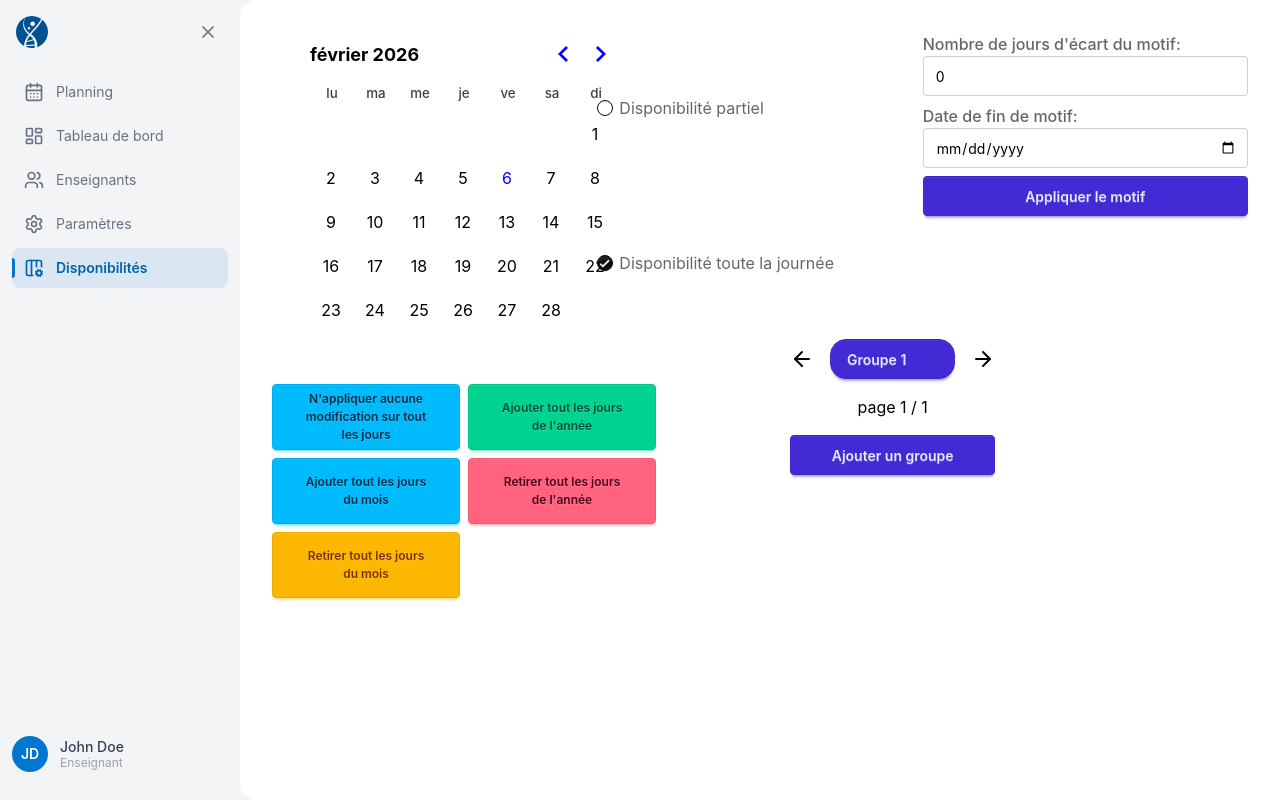
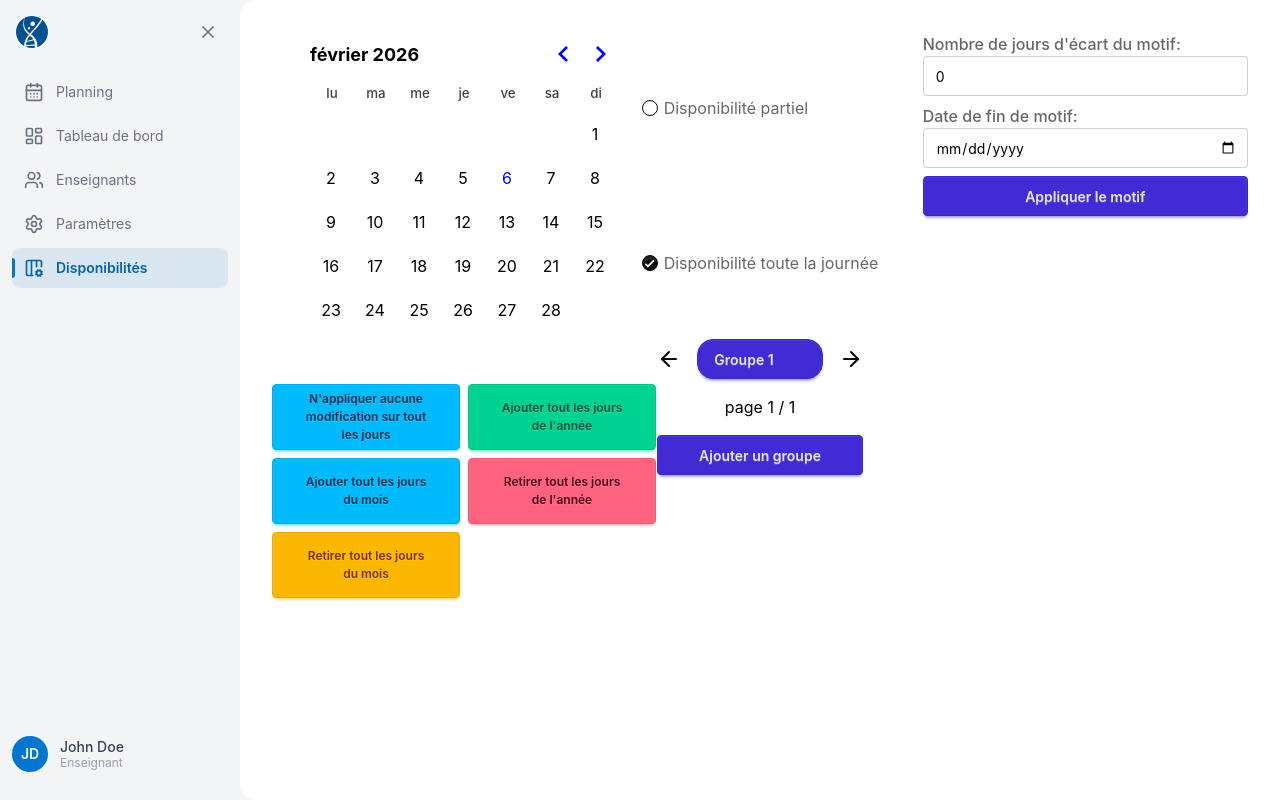
Before and after one commit to TER-HyperPlanning/frontend, a React (Vite) app: page /availability in a window 1280 px wide. Built offline with nearby package versions, Linux system fonts and the light colour scheme.

Commit message:
change timeOfAvailability logic

```diff
--- a/src/components/availability/GroupNav.tsx
+++ b/src/components/availability/GroupNav.tsx
@@ -47,7 +47,9 @@ export const GroupNav = ({ selectedGroupNumber, groups, currentPage, setCurrentP
                             <div
                                 className={isSelected ? styleSelected : styleNotSelected}
                                 key={groupNumber}
-                                onClick={() => { setSelectedGroupNumber(groupNumber) }}
+                                onClick={() => {
+                                    dispatchSelectedDays({ type: "resetEditableOnly", groupNumber: selectedGroupNumber })
+                                    setSelectedGroupNumber(groupNumber) }}
                             >
                                 <span>Groupe {groupNumber}</span>
                                 {/* Cross to remove Group */}
@@ -61,7 +63,7 @@ export const GroupNav = ({ selectedGroupNumber, groups, currentPage, setCurrentP
                                         // if an element is selected and there is an element before it, select it
                                         if (groups[startIndex + index -1 ] && selectedGroupNumber === groupNumber) {
                                             setSelectedGroupNumber((prev) => prev - 1)
-                                        // if an element is selected and there is no element before it, select the nex group
+                                        // if an element is selected and there is no element before it, select the next group
                                         } else if (groups[startIndex + index -1 ] === undefined && selectedGroupNumber === groupNumber){
                                             setSelectedGroupNumber((prev) => prev + 1)
                                         }
--- a/src/components/forms/availability/AvailabilityTypeCheckbox.tsx
+++ b/src/components/forms/availability/AvailabilityTypeCheckbox.tsx
@@ -1,4 +1,5 @@
 import React from 'react'
+import type { DayActions, TimeOfAvailabilityWithEmptyString } from '../../../interfaces/date'
 import TextField from '../../TextField'
 
 interface AvailabilityTypeCheckboxProps {
@@ -7,15 +8,33 @@ interface AvailabilityTypeCheckboxProps {
   setPartialAvailability: React.Dispatch<React.SetStateAction<boolean>>
   setAvailableAllDay: React.Dispatch<React.SetStateAction<boolean>>
   className?:string
+  dispatchSelectedDays: React.ActionDispatch<[action: DayActions]>
+  selectedGroupNumber : number
+  timeOfAvailability: TimeOfAvailabilityWithEmptyString[]
 }
 
-export const AvailabilityTypeCheckbox = ({className,partialAvailability, availableAllDay, setPartialAvailability, setAvailableAllDay}: AvailabilityTypeCheckboxProps) => {
+export const AvailabilityTypeCheckbox = ({dispatchSelectedDays, selectedGroupNumber,timeOfAvailability, className,partialAvailability, availableAllDay, setPartialAvailability, setAvailableAllDay}: AvailabilityTypeCheckboxProps) => {
+  function handleAvailableAllDay(){
+
+    //if availableAllDay is false, it will switch to true so we verify if it false
+    //to change availability in case where it true
+    if(!availableAllDay){
+      dispatchSelectedDays({type:"setHours", groupNumber:selectedGroupNumber, value:[{start:"00:00", end:"23:59"}]})
+
+    } else{
+      dispatchSelectedDays({type:"setHours", groupNumber:selectedGroupNumber, value:timeOfAvailability})
+    }
+    setAvailableAllDay((prev) => !prev)
+  }
   return (
         <div >
           <div className={className}>
             <div className='relative'>
               <label className="label">
-                <input type="checkbox" className='checkbox checkbox-neutral checkbox-xs' checked={partialAvailability} onClick={() => { setPartialAvailability((prev) => !prev) }} />
+                <input type="checkbox" className='checkbox checkbox-neutral checkbox-xs' checked={partialAvailability} onClick={() => {
+
+                   setPartialAvailability((prev) => !prev) }
+                   } />
                 Disponibilité partiel
               </label>
               {partialAvailability &&
@@ -31,7 +50,9 @@ export const AvailabilityTypeCheckbox = ({className,partialAvailability, availab
               </div>}
             </div>
             <label className="label">
-              <input type="checkbox" className='checkbox checkbox-neutral checkbox-xs' checked={availableAllDay} onClick={() => { setAvailableAllDay((prev) => !prev) }} />
+              <input type="checkbox" className='checkbox checkbox-neutral checkbox-xs' checked={availableAllDay} onClick={() => {
+                handleAvailableAllDay()
+               }} />
               Disponibilité toute la journée
             </label>
           </div>
--- a/src/components/forms/availability/PatternInfoForm.tsx
+++ b/src/components/forms/availability/PatternInfoForm.tsx
@@ -1,5 +1,5 @@
 import React, { useCallback } from 'react'
-import type { DateAvailability } from '../../../interfaces/date'
+import type { DateAvailability, DayActions, TimeOfAvailabilityWithEmptyString } from '../../../interfaces/date'
 import TextField from '../../TextField'
 
 interface PatternInfoFormProps {
@@ -9,12 +9,13 @@ interface PatternInfoFormProps {
   setNumberOfDayPattern: React.Dispatch<React.SetStateAction<number>>
   setEndOfDatePattern: React.Dispatch<React.SetStateAction<string>>
   selectedDays: DateAvailability[]
-  dispatchSelectedDays: React.ActionDispatch<[action: import('../../../interfaces/date').DayActions]>,
+  dispatchSelectedDays: React.ActionDispatch<[action: DayActions]>,
   selectedGroupNumber: number,
-
+  availableAllDay: boolean,
+  timeOfAvailability: TimeOfAvailabilityWithEmptyString[]
 }
 
-export const PatternInfoForm = ({ selectedGroupNumber, selectedDays, dispatchSelectedDays, className, numberOfDayPattern, endOfDatePattern, setNumberOfDayPattern, setEndOfDatePattern }: PatternInfoFormProps) => {
+export const PatternInfoForm = ({ selectedGroupNumber, availableAllDay, timeOfAvailability,selectedDays, dispatchSelectedDays, className, numberOfDayPattern, endOfDatePattern, setNumberOfDayPattern, setEndOfDatePattern }: PatternInfoFormProps) => {
   const applyPattern = useCallback(() => {
     const selectedDaysOfGroup = selectedDays.filter(day => day.group?.groupNumber === selectedGroupNumber)
 
@@ -40,7 +41,7 @@ export const PatternInfoForm = ({ selectedGroupNumber, selectedDays, dispatchSel
           daysToAdd.push(dateToAdd)
         }
       }
-      dispatchSelectedDays({ type: "addEditable", groupNumber: selectedGroupNumber, value: daysToAdd })
+      dispatchSelectedDays({ type: "addEditable", availableAllDay:availableAllDay,timeOfAvailability:timeOfAvailability, groupNumber: selectedGroupNumber, value: daysToAdd })
     }
   }, [selectedDays, endOfDatePattern, dispatchSelectedDays, numberOfDayPattern, selectedGroupNumber])
 
--- a/src/routes/(app)/availability/availabilityReducer.ts
+++ b/src/routes/(app)/availability/availabilityReducer.ts
@@ -1,4 +1,9 @@
-import type { DateAvailability, DayActions, TimeOfAvailability } from '../../../interfaces/date'
+import type {
+  DateAvailability,
+  DayActions,
+  TimeOfAvailability,
+  TimeOfAvailabilityWithEmptyString,
+} from '../../../interfaces/date'
 
 export const availabilityReducer = (
   prevState: DateAvailability[],
@@ -8,16 +13,19 @@ export const availabilityReducer = (
     case 'addEditable': {
       const newItems: DateAvailability[] = []
       const prevStateSet = new Set(prevState.map((day) => day.dateMs))
+
       action.value.forEach((day) => {
-        if (!prevStateSet.has(day.getTime())) {
-          prevStateSet.add(day.getTime())
-          newItems.push({
-            dateMs: day.getTime(),
-            canModify: true,
-            group: {
-              groupNumber: action.groupNumber,
-            },
-          })
+        const dayTime = day.getTime()
+        if (!prevStateSet.has(dayTime)) {
+          prevStateSet.add(dayTime)
+          newItems.push(
+            getDayWithHours(
+              action.availableAllDay,
+              action.timeOfAvailability,
+              dayTime,
+              action.groupNumber,
+            ),
+          )
         }
       })
 
@@ -96,13 +104,12 @@ export const availabilityReducer = (
       if (index === -1) {
         return [
           ...prevState,
-          {
-            dateMs: time,
-            canModify: true,
-            group: {
-              groupNumber: action.groupNumber,
-            },
-          },
+          getDayWithHours(
+            action.availableAllDay,
+            action.timeOfAvailability,
+            time,
+            action.groupNumber,
+          ),
         ]
       }
       //if the day was found in the group, we remove it
@@ -117,6 +124,8 @@ export const availabilityReducer = (
         new Date(action.value + 1, 0, 0),
         prevState,
         action.groupNumber,
+        action.availableAllDay,
+        action.timeOfAvailability,
       )
       return newTab
     }
@@ -129,29 +138,35 @@ export const availabilityReducer = (
         lastOfMonth,
         prevState,
         action.groupNumber,
+        action.availableAllDay,
+        action.timeOfAvailability,
       )
     }
 
     case 'setHours': {
-      const hasEmptyTimeInGroup = action.value.some((availability)=>{
-        return availability.start===""||availability.end===""
+      const hasEmptyTime = action.value.some((availability) => {
+        return availability.start === '' || availability.end === ''
       })
-      if (hasEmptyTimeInGroup) {
+      if (hasEmptyTime) {
         return prevState
       }
       return prevState.map((day) => {
-        if (day.group?.groupNumber === action.groupNumber) {
+        if (day.group?.groupNumber === action.groupNumber && day.canModify) {
           return {
             ...day,
-            timeOfAvailability: action.value.map((avail)=>{return {...avail}}) as TimeOfAvailability[],
+            timeOfAvailability: action.value.map((avail) => {
+              return { ...avail }
+            }) as TimeOfAvailability[],
           } satisfies DateAvailability
         }
         return day
       })
     }
 
-    case "resetGroup":
-      return prevState.filter((day) => day.group?.groupNumber !== action.groupNumber)
+    case 'resetGroup':
+      return prevState.filter(
+        (day) => day.group?.groupNumber !== action.groupNumber,
+      )
 
     default:
       return prevState
@@ -163,22 +178,23 @@ function addEditableBetweenDates(
   endDate: Date,
   availabilityTab: DateAvailability[],
   groupNumber: number,
+  availableAllDay: boolean,
+  timeOfAvailability: TimeOfAvailabilityWithEmptyString[],
 ) {
   let currentDate = startDate
   const availabilityTabCopy = [...availabilityTab]
 
   while (currentDate.getTime() <= endDate.getTime()) {
-    const objectToAdd = {
-      dateMs: currentDate.getTime(),
-      canModify: true,
-      group: {
-        groupNumber: groupNumber,
-      },
-    }
+    const currentTime = currentDate.getTime()
+    const objectToAdd = getDayWithHours(
+      availableAllDay,
+      timeOfAvailability,
+      currentTime,
+      groupNumber,
+    )
     const findedIndexOfCurrentDate = availabilityTabCopy.findIndex(
       (day: DateAvailability) =>
-        day.dateMs === currentDate.getTime() &&
-        groupNumber === day.group?.groupNumber,
+        day.dateMs === currentTime && groupNumber === day.group?.groupNumber,
     )
     if (findedIndexOfCurrentDate === -1) {
       availabilityTabCopy.push(objectToAdd)
@@ -189,3 +205,40 @@ function addEditableBetweenDates(
   }
   return availabilityTabCopy
 }
+
+function getDayWithHours(
+  availableAllDay: boolean,
+  timeOfAvailability: TimeOfAvailabilityWithEmptyString[],
+  dateMs: number,
+  groupNumber: number,
+): DateAvailability {
+  const dayBase: DateAvailability = {
+    dateMs,
+    canModify: true,
+    group: {
+      groupNumber,
+    },
+  }
+
+  if (availableAllDay) {
+    return {
+      ...dayBase,
+      timeOfAvailability: [{ start: '00:00', end: '23:59' }],
+    }
+  }
+
+  const hasEmptyTime = timeOfAvailability.some((availability) => {
+    return availability.start === '' || availability.end === ''
+  })
+
+  if (hasEmptyTime) {
+    return dayBase
+  }
+
+  return {
+    ...dayBase,
+    timeOfAvailability: timeOfAvailability.map((availability) => {
+      return { ...availability }
+    }) as TimeOfAvailability[],
+  }
+}
--- a/src/routes/(app)/availability/index.tsx
+++ b/src/routes/(app)/availability/index.tsx
@@ -5,6 +5,7 @@ import { GroupNav } from '../../../components/availability/GroupNav'
 import { AvailabilityHoursForm } from '../../../components/forms/availability/AvailabilityHoursForm'
 import { AvailabilityTypeCheckbox } from '../../../components/forms/availability/AvailabilityTypeCheckbox'
 import { PatternInfoForm } from '../../../components/forms/availability/PatternInfoForm'
+import type { TimeOfAvailabilityWithEmptyString } from '../../../interfaces/date'
 import { availabilityReducer } from './availabilityReducer'
 
 export const Route = createFileRoute('/(app)/availability/')({
@@ -25,13 +26,23 @@ function RouteComponent() {
   const [groups, setGroups] = useState([1]);
   const [currentPage, setCurrentPage] = useState(0);
   const [numberOfDayPattern, setNumberOfDayPattern] = useState(0);
-  const [endOfDatePattern, setEndOfDatePattern] = useState("")
+  const [endOfDatePattern, setEndOfDatePattern] = useState("");
+  const [timeOfAvailability, setTimeOfAvailability] = useState<TimeOfAvailabilityWithEmptyString[]>([{
+    start: "",
+    end: "",
+
+  }]);
+
+
+
 
   return (
     <div>
       <div className="m-8">
         <div className="grid grid-cols-3">
           <AvailabilityCalendar
+            timeOfAvailability={timeOfAvailability}
+            availableAllDay={availableAllDay}
             selectedGroupNumber={selectedGroupNumber}
             className='row-span-2'
             selectedYear={selectedYear}
@@ -39,12 +50,20 @@ function RouteComponent() {
             selectedDays={selectedDays}
             dispatchSelectedDays={dispatchSelectedDays} />
 
-          <AvailabilityTypeCheckbox className='flex flex-col justify-around h-full '
+          <div className="flex justify-center">
+            <AvailabilityTypeCheckbox className='flex flex-col justify-around  h-full '
               partialAvailability={partialAvailability}
+              timeOfAvailability={timeOfAvailability}
               availableAllDay={availableAllDay}
+              selectedGroupNumber={selectedGroupNumber}
+              dispatchSelectedDays={dispatchSelectedDays}
               setPartialAvailability={setPartialAvailability}
               setAvailableAllDay={setAvailableAllDay} />
+          </div>
+
           <PatternInfoForm
+            availableAllDay={availableAllDay}
+            timeOfAvailability={timeOfAvailability}
             selectedGroupNumber={selectedGroupNumber}
             selectedDays={selectedDays}
             dispatchSelectedDays={dispatchSelectedDays}
@@ -53,18 +72,28 @@ function RouteComponent() {
             numberOfDayPattern={numberOfDayPattern}
             setNumberOfDayPattern={setNumberOfDayPattern} />
 
+
+          <div className='grid grid-cols-2 col-span-2 items-baseline'>
+
+            {!availableAllDay &&
+              <AvailabilityHoursForm
+                timeOfAvailability={timeOfAvailability}
+                setTimeOfAvailability={setTimeOfAvailability}
+                selectedGroupNumber={selectedGroupNumber}
+                dispatchSelectedDays={dispatchSelectedDays} />
+            }
             <GroupNav
               dispatchSelectedDays={dispatchSelectedDays}
               selectedGroupNumber={selectedGroupNumber}
-            className='flex justify-around col-span-2 mr-15'
+              className='flex justify-around'
               groups={groups}
               currentPage={currentPage}
               setCurrentPage={setCurrentPage}
               setGroups={setGroups}
               setSelectedGroupNumber={setSelectedGroupNumber} />
           </div>
-        {!availableAllDay &&
-          <AvailabilityHoursForm selectedGroupNumber={selectedGroupNumber} dispatchSelectedDays={dispatchSelectedDays} ></AvailabilityHoursForm>}
+        </div>
+
       </div>
     </div>
   )
```
Also changed, not shown: src/components/availability/AvailabilityButtons.tsx (+9 -3 lines), src/components/availability/AvailabilityCalendar.tsx (+10 -4 lines), src/components/forms/availability/AvailabilityHoursForm.tsx (+15 -17 lines), src/interfaces/date.ts (+20 -4 lines). Lines whose indentation alone changed are shown as unchanged.
